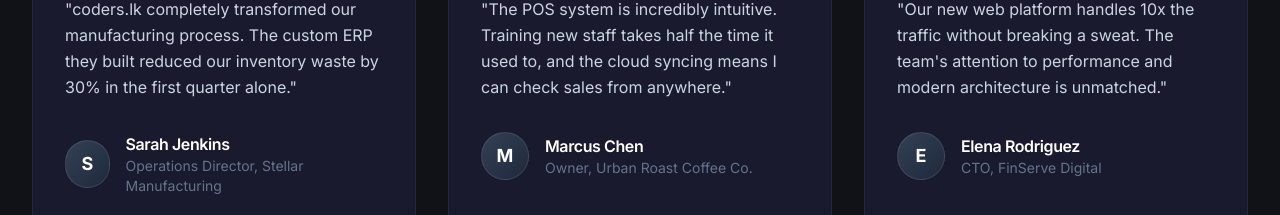
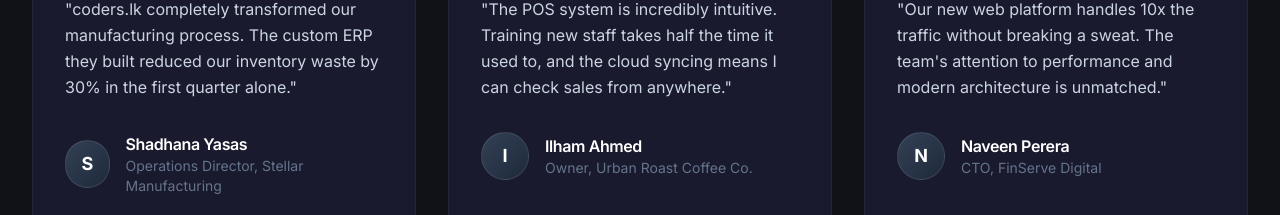
Before and after one commit to yasithbimsarag/coders.lk, a React (Vite) app: page / in a window 1280 px wide. Shown: the part 3216-3431 px from the top of the page. Built offline with nearby package versions, Linux system fonts and the light colour scheme.

Commit message:
updating name in testimonials

```diff
--- a/src/components/Testimonials.tsx
+++ b/src/components/Testimonials.tsx
@@ -5,21 +5,21 @@ const testimonials = [
 {
   quote:
   'coders.lk completely transformed our manufacturing process. The custom ERP they built reduced our inventory waste by 30% in the first quarter alone.',
-  name: 'Sarah Jenkins',
+  name: 'Shadhana Yasas',
   role: 'Operations Director',
   company: 'Stellar Manufacturing'
 },
 {
   quote:
   'The POS system is incredibly intuitive. Training new staff takes half the time it used to, and the cloud syncing means I can check sales from anywhere.',
-  name: 'Marcus Chen',
+  name: 'Ilham Ahmed ',
   role: 'Owner',
   company: 'Urban Roast Coffee Co.'
 },
 {
   quote:
   "Our new web platform handles 10x the traffic without breaking a sweat. The team's attention to performance and modern architecture is unmatched.",
-  name: 'Elena Rodriguez',
+  name: 'Naveen Perera',
   role: 'CTO',
   company: 'FinServe Digital'
 }];
```
